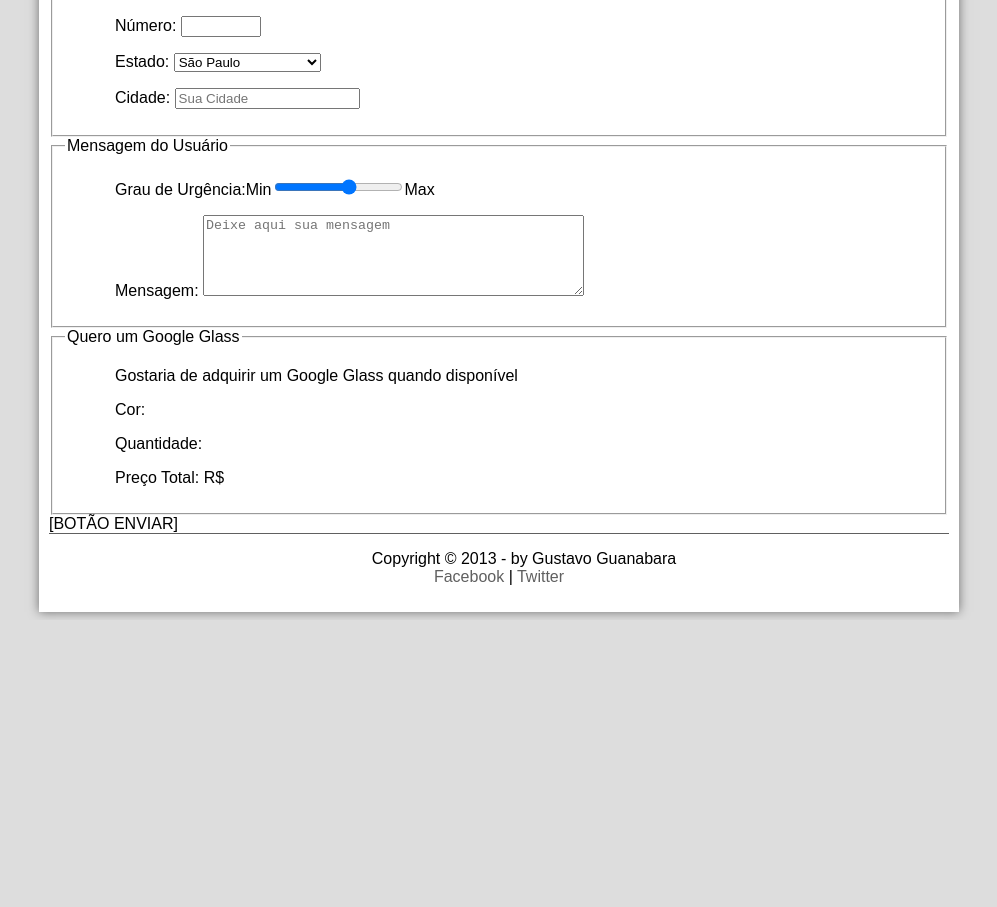
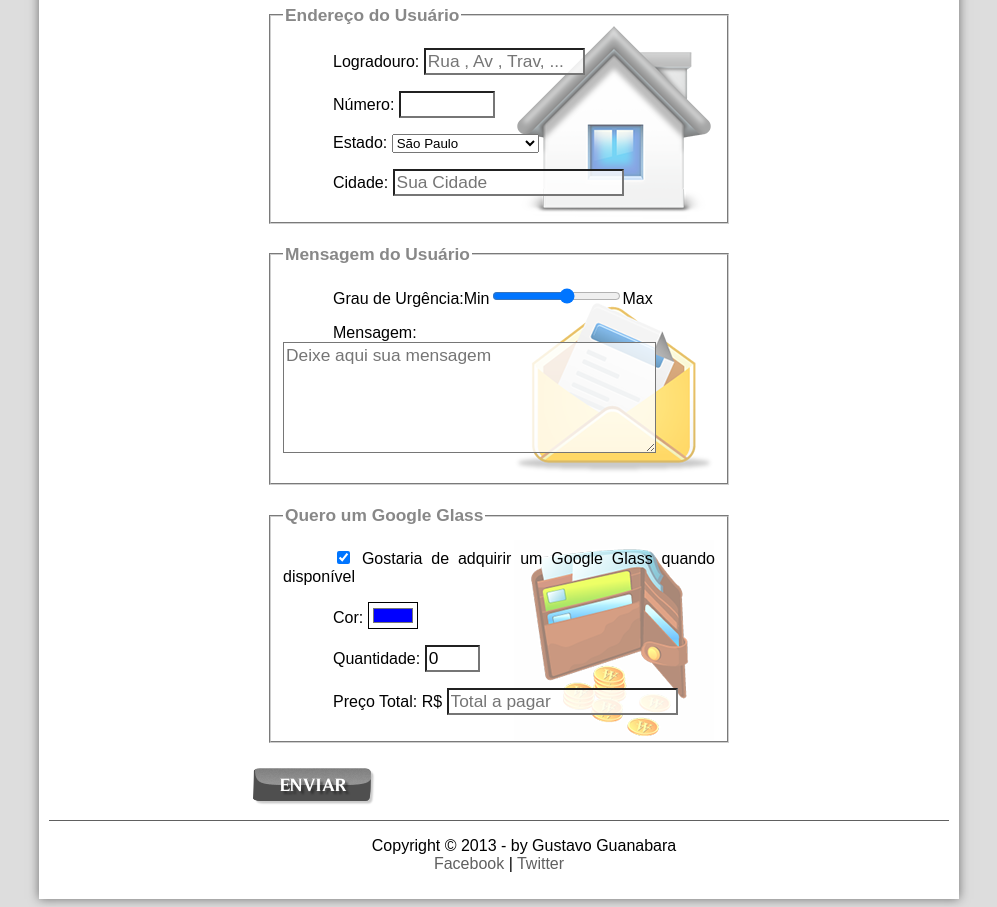
Before and after one commit to RafaDev01/Meusitegoogleglass, a plain HTML site: page fale-conosco.html in a window 1280 px wide. Shown: the part 658-1565 px from the top of the page, without its empty margins (141-1138 px from the left). Before the commit the page ends 1278 px from the top, so only its background shows below. Drawn offline with Linux system fonts and the light colour scheme.

Commit message:
commit ultima aula

```diff
--- a/_css/form.css
+++ b/_css/form.css
@@ -0,0 +1,47 @@
+form {
+  width: 500px;
+  margin: auto;
+}
+
+input, textarea {
+  font-family: sans-serif;
+  font-weight: normal;
+  font-size: 13pt;
+  background-color: rgba(255, 255, 255, .8);
+}
+
+input:hover , textarea:hover {
+  background-color: #dddddd;
+}
+
+legend {
+  color: #888888;
+  font-weight: bold;
+  font-size: 13pt;
+  font-family: sans-serif;
+}
+
+fieldset {
+  border-color: #cecece;
+  margin: 20px;
+}
+
+fieldset#sexo {
+  width: 150px;
+}
+
+fieldset#usuario {
+  background: url(../_imagens/icone-contato.png) no-repeat 95% 95%;
+}
+
+fieldset#endereco {
+  background: url(../_imagens/icone-endereco.png) no-repeat 95% 95%;
+}
+
+fieldset#mensagem{
+  background: url(../_imagens/icone-mensagem.png) no-repeat 95% 95%;
+}
+
+fieldset#pagamento{
+  background: url(../_imagens/icone-pagamento.png) no-repeat 95% 95%;
+}
--- a/fale-conosco.html
+++ b/fale-conosco.html
@@ -6,8 +6,16 @@
     <meta name="viewport" content="width=device-width, initial-scale=1.0" />
     <title>Tudo sobre Google Glass</title>
     <link rel="stylesheet" href="_css/estilo.css" />
+    <link rel="stylesheet" href="_css/form.css">
   </head>
   <script src="_javascript/funcoes.js"></script>
+  <script>
+    function calc_total() {
+      var qtd = parseInt(document.getElementById('cQtd').value);
+      tot = qtd * 1500;
+      document.getElementById('cTot').value = tot;
+    }
+  </script>
   <body>
     <div id="interface">
       <header id="cabecalho">
@@ -38,7 +46,7 @@
         <h3 class="direita">Atualizado em 23/Abril/2013</h3>
       </hgroup>
     </header>
-<form method="POST" id="fContato" action="mailto:rflwwe123@hotmail.com">
+<form method="POST" id="fContato" action="mailto:rflwwe123@hotmail.com" oninput="calc_total();">
   <fieldset id="usuario">
     <legend>Identificação do Usuário</legend>
     <p><label for="cNome">Nome: </label><input type="text" name="tNome" id="cNome" maxlength="30" size="20" placeholder="Nome completo"></p>
@@ -51,7 +59,7 @@
       </fieldset>
     <p>Data de Nascimento:<input type="date" name="tNasc" id="cNasc"></p>
   </fieldset>
-  <fieldset>
+  <fieldset id="endereco">
     <legend id="endereco">Endereço do Usuário</legend>
     <p><label for="cRua">Logradouro:</label> <input type="text" name="tRua" id="cRua" size="13" maxlength="80" placeholder="Rua , Av , Trav, ..."></p>
     <p><label for="cNum">Número:</label> <input type="number" name="tNum" id="cNum" min="0" max="99999"></p>
@@ -76,21 +84,24 @@
     </datalist>
 
   </fieldset>
-  <fieldset>
+  <fieldset id="mensagem">
     <legend id="mensagem">Mensagem do Usuário</legend>
     <p><label for="cUrg">Grau de Urgência:</label>Min<input type="range" name="tUrg" id="cUrg" min="0" max="10" step="2">Max</p>
     <p><label for="cMsg">Mensagem:</label>
-    <textarea name="tMsg" id="cMsg" cols="45" rows="5" placeholder="Deixe aqui sua mensagem"></textarea></p>
+    <textarea name="tMsg" id="cMsg" cols="35" rows="5" placeholder="Deixe aqui sua mensagem"></textarea></p>
   </fieldset>
- <fieldset>
+ <fieldset id="pagamento">
   <legend id="pedido">Quero um Google Glass</legend>
-  <p><label for="cPed"> Gostaria de adquirir um Google Glass quando disponível</label></p>
-  <p><label for="cCor">Cor:</label></p>
-  <p><label for="cQtd">Quantidade:</label></p>
-  <p><label for="cTot">Preço Total: R$</label></p>
+  <p><input type="checkbox" name="tPed" id="cPed" checked>
+    <label for="cPed"> Gostaria de adquirir um Google Glass quando disponível</label></p>
+  <p><label for="cCor">Cor:</label>
+  <input type="color" name="tCor" id="cCor" value="#0000FF"></p>
+  <p><label for="cQtd">Quantidade:</label>
+  <input type="number" name="tQtd" id="cQtd" min="0" max="5" value="0"></p>
+  <p><label for="cTot">Preço Total: R$</label>
+  <input type="text" name="tTot" id="cTot" placeholder="Total a pagar" readonly></p>
  </fieldset>
-
-[BOTÃO ENVIAR]
+<input type="image" src="_imagens/botao-enviar.png" name="tEnviar" >
 </form>
 
 
```
